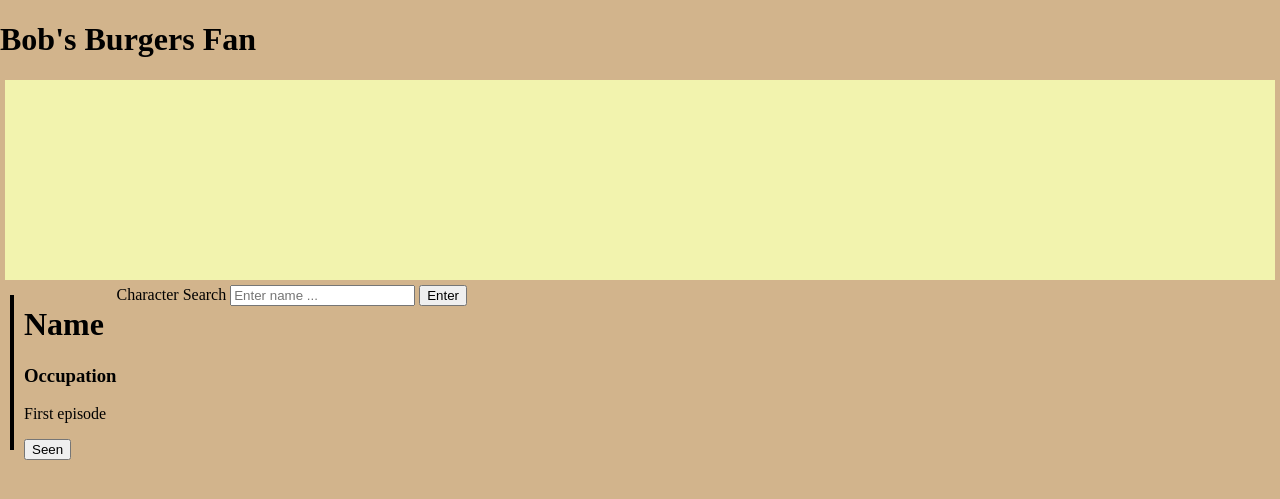
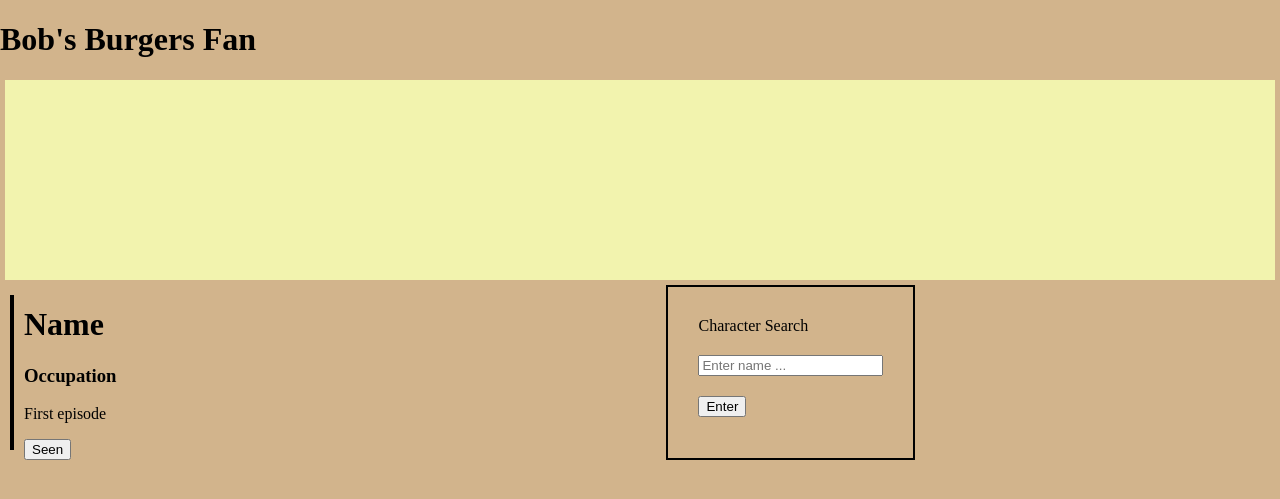
Before and after one commit to tartope/burger-project, a PHP site: page / in a window 1280 px wide. Shown: the top 499 px of the page. Run offline with PHP 8.4, Linux system fonts and the light colour scheme.

Commit message:
css to search form

```diff
--- a/index.html
+++ b/index.html
@@ -25,10 +25,15 @@
             </div>
 
             <form id="character-search-form">
-                <label for="character-search">Character Search</label>
-                <input id="character-search" type="text" placeholder="Enter name ..."/>
-
-                <input type="submit" value="Enter"></button>
+                <div class="search-segments">
+                    <label for="character-search">Character Search</label>
+                </div>
+                <div class="search-segments">
+                    <input id="character-search" type="text" placeholder="Enter name ..."/>
+                </div>
+                <div class="search-segments">
+                    <input type="submit" value="Enter"></button>
+                </div>
             </form>
     </body>
 </html>
--- a/script.js
+++ b/script.js
@@ -56,3 +56,7 @@ function hookupSeenButton(){
         }
     })
 }
+
+function handleSearchForm(){
+
+}
--- a/style.css
+++ b/style.css
@@ -22,3 +22,13 @@ img{
 #character-image{
     border: solid black 2px;
 }
+
+#character-search-form{
+    border: solid black 2px;
+    margin-left: 550px;
+    padding: 10px;
+}
+
+.search-segments{
+    margin: 20px;
+}
```
